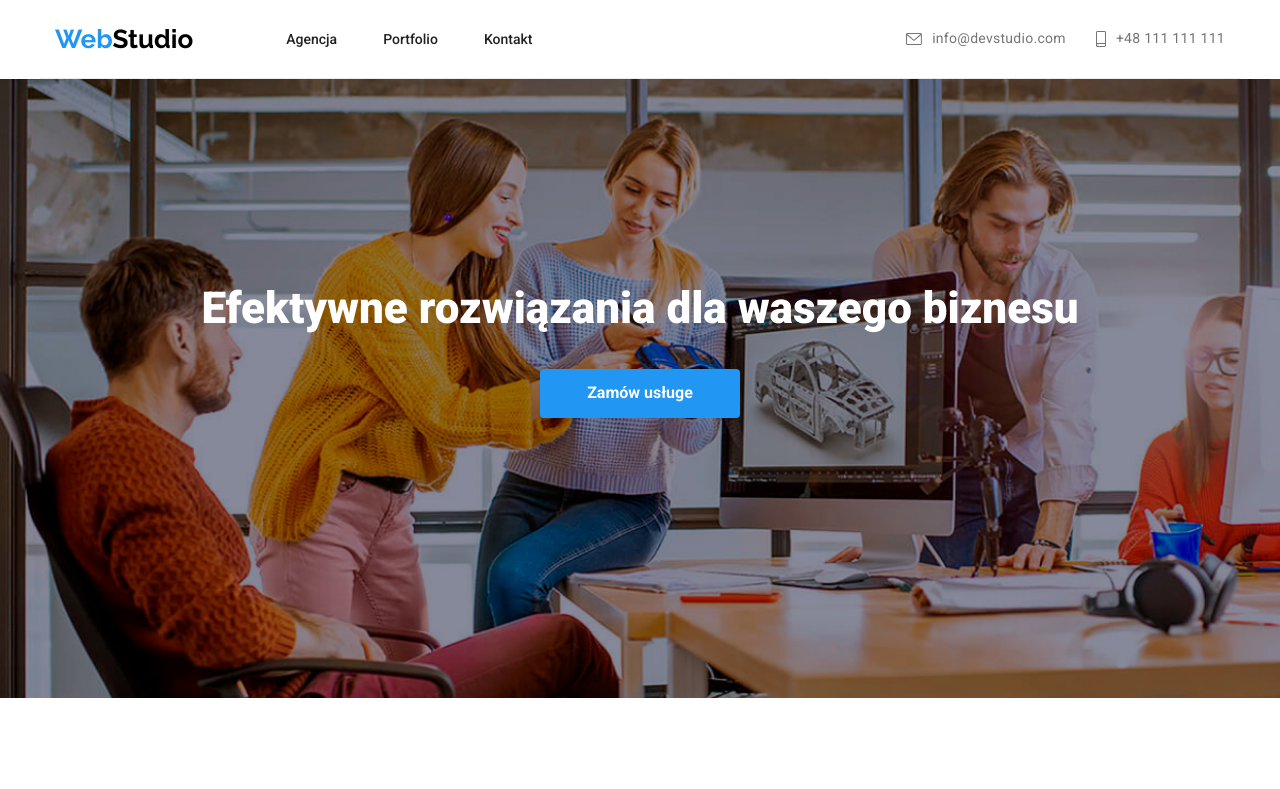
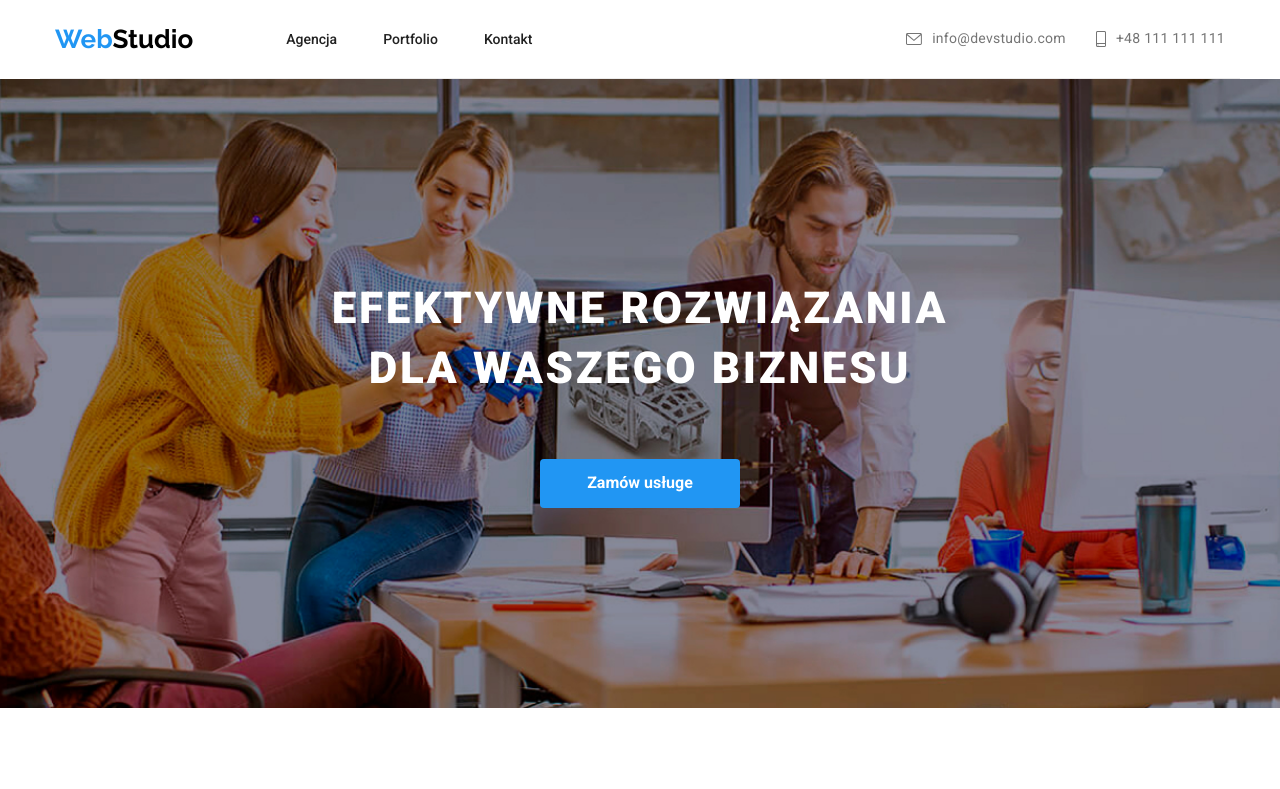
Before and after one commit to KowalskaMarta/goit-markup-hw-04, a plain HTML site: page index.html in a window 1280 px wide. Shown: the top 789 px of the page. Drawn offline with nearby package versions, Linux system fonts and the light colour scheme.

Commit message:
add changes init

```diff
--- a/css/style.css
+++ b/css/style.css
@@ -89,6 +89,18 @@ body {
   color: var(--btn-lighter);
   line-height: 1.36;
   text-align: center;
+  text-transform: uppercase;
+  line-height: 1.3636;
+  letter-spacing: 0.06em;
+  margin-bottom: 30px;
+  width: 696px;
+}
+.main-section {
+  display: flex;
+  flex-direction: column;
+  justify-content: center;
+  align-items: center;
+  gap: 30px;
 }
 .btn-main {
   font-weight: 700;
@@ -100,7 +112,6 @@ body {
   width: 200px;
   border-radius: 4px;
   padding: 10px 41px;
-  margin-top: 30px;
 }
 .btn-main:hover,
 .btn-main:focus {
@@ -247,14 +258,16 @@ nav {
   align-items: center;
 }
 .main-box {
-  width: 100%;
-  background-image: url("../images/main-foto.jpg"),
+  background-image: url(../images/main-foto.jpg),
     linear-gradient(to top, rgba(47, 48, 58, 0.4), rgba(47, 48, 58, 0.4));
   background-size: cover;
-  padding-top: 200px;
-  padding-bottom: 280px;
-  display: block;
+  display: flex;
+  align-items: center;
+  background-color: #2f303a;
   text-align: center;
+  background-repeat: no-repeat;
+  background-position: center;
+  padding: 200px 0;
 }
 .box-text {
   display: flex;
--- a/index.html
+++ b/index.html
@@ -36,7 +36,7 @@
       <section class="main-box">
         <div class="container">
            <div class="main-section">
-                <h1 class="main-text">Efektywne rozwiązania dla waszego biznesu</h1>
+                <h1 class="main-text">EFEKTYWNE ROZWIĄZANIA DLA WASZEGO BIZNESU</h1>
                 <button class="btn-main" type="button">Zamów usługe</button>
           </div>
         </div>
```
